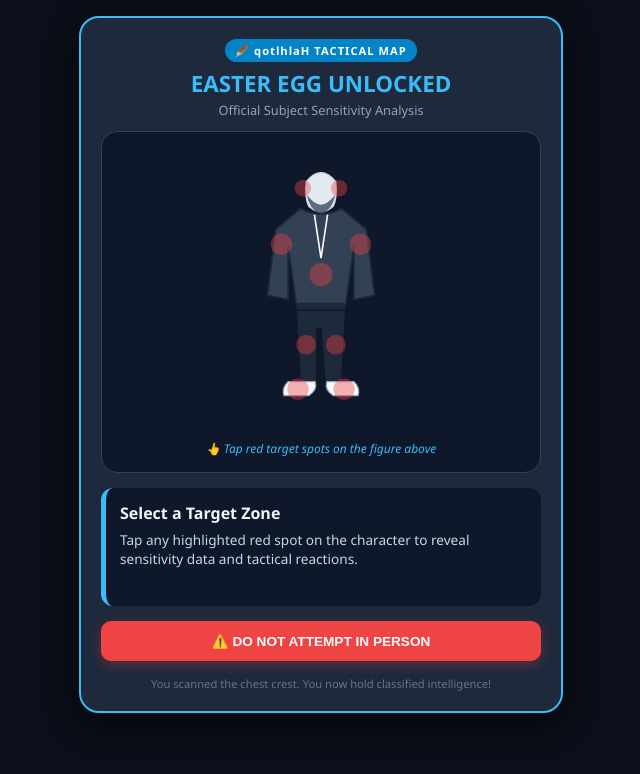
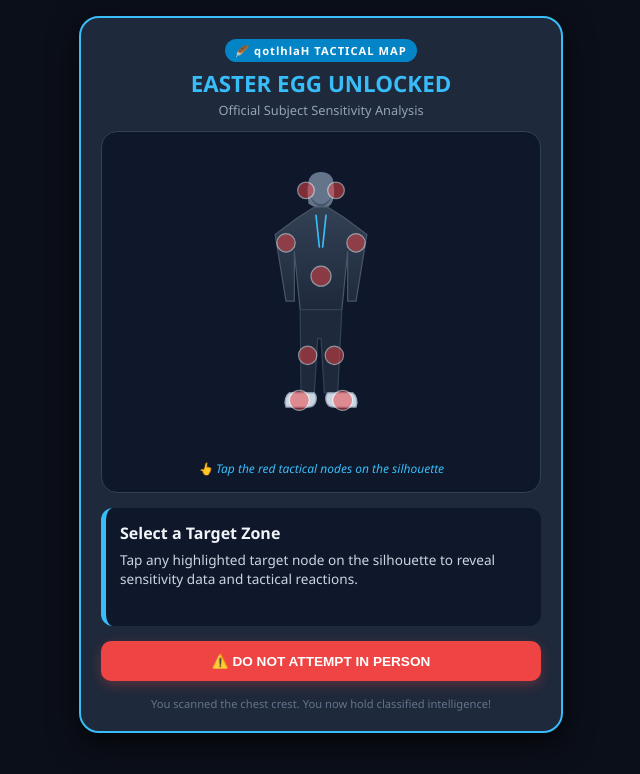
Before and after one commit to qotlhlaH/main, a plain HTML site: page index.html in a window 1280 px wide. Shown: the whole page, without its empty margins (319-959 px from the left). Drawn offline with Linux system fonts and the light colour scheme.

Commit message:
Update index.html

```diff
--- a/index.html
+++ b/index.html
@@ -51,16 +51,16 @@
         /* SVG Touch Target Styles */
         .target-zone {
             fill: #ef4444;
-            opacity: 0.4;
+            opacity: 0.5;
             cursor: pointer;
             transition: all 0.2s ease;
-            stroke: #ef4444;
-            stroke-width: 2;
+            stroke: #ffffff;
+            stroke-width: 1.5;
         }
         .target-zone:hover, .target-zone.active {
             fill: #38bdf8;
             stroke: #38bdf8;
-            opacity: 0.85;
+            opacity: 0.9;
             filter: drop-shadow(0 0 10px #38bdf8);
         }
 
@@ -109,53 +109,61 @@
     <p class="subtitle">Official Subject Sensitivity Analysis</p>
 
     <div class="character-box">
-        <!-- More Realistic Vector Character -->
-        <svg viewBox="0 0 200 340" width="100%" height="280" xmlns="http://www.w3.org/2000/svg">
-            <!-- Head & Facial Hair Contour -->
-            <path d="M 82 42 Q 100 20 118 42 Q 120 62 115 72 Q 100 85 85 72 Q 80 62 82 42 Z" fill="#e2e8f0" stroke="#cbd5e1" stroke-width="1.5" />
-            <path d="M 83 58 Q 100 82 117 58 Q 115 75 100 82 Q 85 75 83 58" fill="#475569" opacity="0.85" /> <!-- Stubble / Beard -->
+        <!-- Realistic Anatomic Silhouette Graphic -->
+        <svg viewBox="0 0 200 360" width="100%" height="300" xmlns="http://www.w3.org/2000/svg">
+            <defs>
+                <linearGradient id="bodyGrad" x1="0%" y1="0%" x2="0%" y2="100%">
+                    <stop offset="0%" stop-color="#334155"/>
+                    <stop offset="100%" stop-color="#1e293b"/>
+                </linearGradient>
+            </defs>
 
-            <!-- Hoodie & Neck Area -->
-            <path d="M 75 75 Q 100 88 125 75 L 155 100 L 165 180 L 140 185 L 140 120 L 130 190 L 70 190 L 60 120 L 60 185 L 35 180 L 45 100 Z" fill="#334155" stroke="#1e293b" stroke-width="2" />
-            <path d="M 92 82 L 100 135 L 108 82" stroke="#f8fafc" stroke-width="2" fill="none" /> <!-- Drawstrings -->
-            <path d="M 70 190 L 130 190 L 130 198 L 70 198 Z" fill="#1e293b" /> <!-- Hoodie Hem -->
+            <!-- Head, Hairline & Beard Silhouette -->
+            <path d="M 85 45 C 83 25, 117 25, 115 45 C 117 55, 116 68, 108 72 C 100 76, 92 72, 85 68 C 84 58, 83 50, 85 45 Z" fill="#64748b" />
+            <path d="M 86 52 C 88 74, 112 74, 114 52 C 112 78, 88 78, 86 52 Z" fill="#475569" /> <!-- Beard -->
 
-            <!-- Tapered Joggers / Pants -->
-            <path d="M 70 198 L 130 198 L 125 285 L 105 285 L 100 220 L 95 220 L 95 285 L 75 285 Z" fill="#1e293b" stroke="#0f172a" stroke-width="1.5" />
+            <!-- Neck & Upper Torso (Hoodie Structure) -->
+            <path d="M 92 72 L 108 72 L 128 85 L 155 105 L 142 185 L 132 185 L 132 125 L 125 195 L 75 195 L 68 125 L 68 185 L 58 185 L 45 105 L 72 85 Z" fill="url(#bodyGrad)" stroke="#475569" stroke-width="1.5" />
 
-            <!-- Sneakers -->
-            <path d="M 60 285 L 93 285 Q 96 295 85 302 L 55 302 Q 52 292 60 285 Z" fill="#f8fafc" stroke="#94a3b8" stroke-width="1.5" />
-            <path d="M 140 285 L 107 285 Q 104 295 115 302 L 145 302 Q 148 292 140 285 Z" fill="#f8fafc" stroke="#94a3b8" stroke-width="1.5" />
+            <!-- Hoodie Cords -->
+            <path d="M 94 82 L 98 120 M 106 82 L 102 120" stroke="#38bdf8" stroke-width="2" stroke-linecap="round"/>
 
-            <!-- INTERACTIVE TOUCH TARGET ZONES -->
+            <!-- Legs / Tapered Pants Silhouette -->
+            <path d="M 75 195 L 125 195 L 120 295 L 104 295 L 100 230 L 96 230 L 92 295 L 76 295 Z" fill="#1e293b" stroke="#334155" stroke-width="1.5" />
 
-            <!-- 1. Ears/Neck Zone -->
-            <circle class="target-zone" cx="78" cy="50" r="9" onclick="showZone('ears')" />
-            <circle class="target-zone" cx="122" cy="50" r="9" onclick="showZone('ears')" />
+            <!-- Detailed Sneakers Silhouette -->
+            <path d="M 62 295 L 92 295 C 96 300, 95 312, 85 312 L 58 312 C 55 305, 58 298, 62 295 Z" fill="#cbd5e1" stroke="#94a3b8" stroke-width="1.5" />
+            <path d="M 138 295 L 108 295 C 104 300, 105 312, 115 312 L 142 312 C 145 305, 142 298, 138 295 Z" fill="#cbd5e1" stroke="#94a3b8" stroke-width="1.5" />
 
-            <!-- 2. Underarms Zone -->
-            <circle class="target-zone" cx="52" cy="118" r="12" onclick="showZone('underarms')" />
-            <circle class="target-zone" cx="148" cy="118" r="12" onclick="showZone('underarms')" />
+            <!-- TARGET NODES (Interactive Pins) -->
 
-            <!-- 3. Belly Button Zone -->
-            <circle class="target-zone" cx="100" cy="155" r="13" onclick="showZone('belly')" />
+            <!-- 1. Ears / Neck -->
+            <circle class="target-zone" cx="82" cy="52" r="10" onclick="showZone('ears', event)" />
+            <circle class="target-zone" cx="118" cy="52" r="10" onclick="showZone('ears', event)" />
 
-            <!-- 4. Behind Knees Zone -->
-            <circle class="target-zone" cx="82" cy="240" r="11" onclick="showZone('knees')" />
-            <circle class="target-zone" cx="118" cy="240" r="11" onclick="showZone('knees')" />
+            <!-- 2. Underarms -->
+            <circle class="target-zone" cx="58" cy="115" r="11" onclick="showZone('underarms', event)" />
+            <circle class="target-zone" cx="142" cy="115" r="11" onclick="showZone('underarms', event)" />
 
-            <!-- 5. Feet Zone -->
-            <circle class="target-zone" cx="72" cy="294" r="12" onclick="showZone('feet')" />
-            <circle class="target-zone" cx="128" cy="294" r="12" onclick="showZone('feet')" />
+            <!-- 3. Belly Button -->
+            <circle class="target-zone" cx="100" cy="155" r="12" onclick="showZone('belly', event)" />
+
+            <!-- 4. Behind Knees -->
+            <circle class="target-zone" cx="84" cy="250" r="11" onclick="showZone('knees', event)" />
+            <circle class="target-zone" cx="116" cy="250" r="11" onclick="showZone('knees', event)" />
+
+            <!-- 5. Feet -->
+            <circle class="target-zone" cx="74" cy="304" r="12" onclick="showZone('feet', event)" />
+            <circle class="target-zone" cx="126" cy="304" r="12" onclick="showZone('feet', event)" />
         </svg>
 
-        <div class="hint-text">👆 Tap red target spots on the figure above</div>
+        <div class="hint-text">👆 Tap the red tactical nodes on the silhouette</div>
     </div>
 
     <!-- Dynamic Detail Box -->
     <div class="info-card" id="info-box">
         <h3>Select a Target Zone</h3>
-        <div>Tap any highlighted red spot on the character to reveal sensitivity data and tactical reactions.</div>
+        <div>Tap any highlighted target node on the silhouette to reveal sensitivity data and tactical reactions.</div>
     </div>
 
     <button class="alarm-btn" onclick="triggerAlert()">⚠️ DO NOT ATTEMPT IN PERSON</button>
@@ -189,9 +197,11 @@
         }
     };
 
-    function showZone(zoneKey) {
+    function showZone(zoneKey, evt) {
         document.querySelectorAll('.target-zone').forEach(el => el.classList.remove('active'));
-        event.target.classList.add('active');
+        if (evt && evt.target) {
+            evt.target.classList.add('active');
+        }
 
         const data = zoneData[zoneKey];
         const box = document.getElementById('info-box');
```
